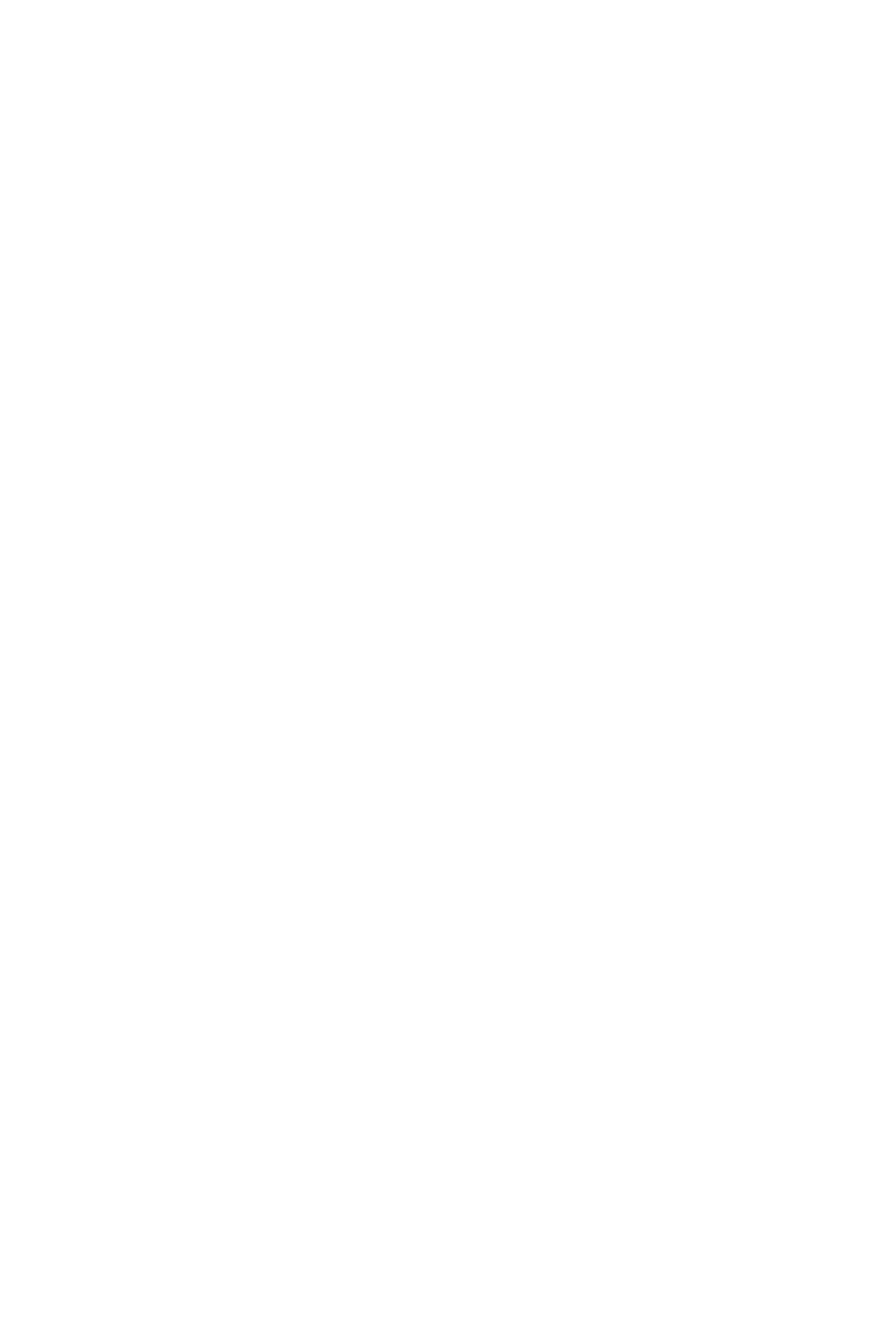
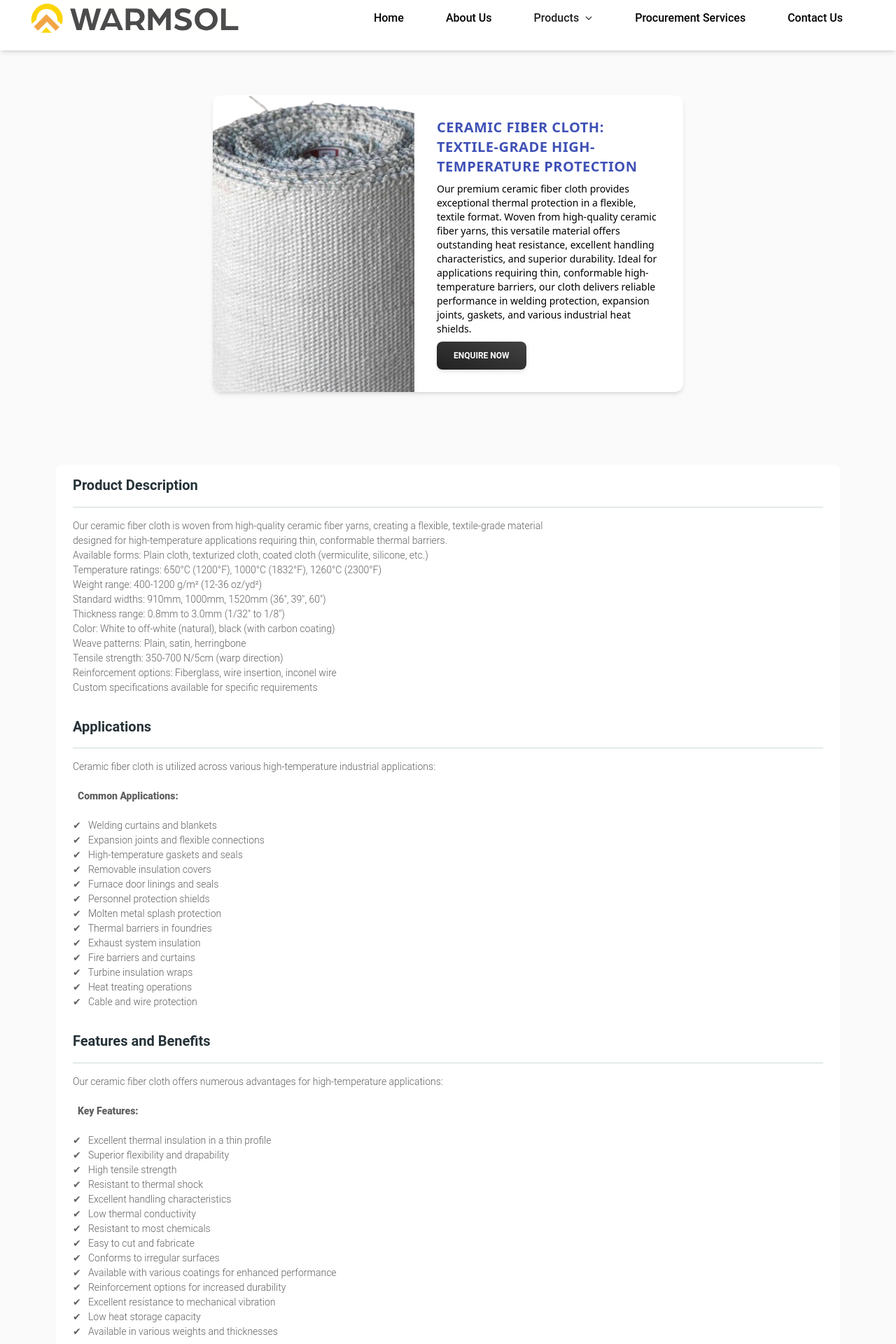
Before and after one commit to warmsolindus/warmsolIndusWeb, a React (Vite) app: page /refractory-materials/ceramic-fiber-cloth in a window 1280 px wide. Shown: the part 20-1940 px from the top of the page at 70% size. Before the commit the page ends 800 px from the top, so only its background shows below. Built offline with nearby package versions, Linux system fonts and the light colour scheme; the HTML template or start-up script is replaced by a standard one.

Commit message:
Navbar update with Refractory CFB,CFW,CFBd,CFC

```diff
--- a/src/components/Navbar.jsx
+++ b/src/components/Navbar.jsx
@@ -137,6 +137,22 @@ const insAndCladAccessory = [
   },
 ];
 const refractoryMaterials = [
+  {
+    title: "Ceramic Fiber Blanket",
+    path: "/refractory-materials/ceramic-fiber-blanket"
+  },
+  {
+    title: "Ceramic Fiber Wool",
+    path: "/refractory-materials/ceramic-fiber-wool",
+  },
+  {
+    title: "Ceramic Fiber Board",
+    path: "/refractory-materials/ceramic-fiber-board",
+  },
+  {
+    title: "Ceramic Fiber Cloth",
+    path: "/refractory-materials/ceramic-fiber-cloth",
+  },
   {
     title: "Refractory Bricks",
     path: "/refractory-materials/refractory-bricks"
--- a/src/data/refractoryMaterials.js
+++ b/src/data/refractoryMaterials.js
@@ -17,6 +17,12 @@ const refractoryMaterials = [
     title: "Ceramic Fiber Board",
     subTitle:"ceramic fiber boards provide exceptional thermal insulation for high-temperature applications. Engineered for durability and performance, these lightweight, rigid boards offer excellent thermal stability, low thermal conductivity, and superior resistance to thermal shock.",
     links: "/refractory-materials/ceramic-fiber-board",
+  },
+  {
+    imgUrl: "/images/CFcloth.png",
+    title: "Ceramic Fiber Cloth",
+    subTitle:"ceramic fiber cloth provides exceptional thermal protection in a flexible, textile format. Woven from high-quality ceramic fiber yarns, this versatile material offers outstanding heat resistance, excellent handling characteristics, and superior durability.",
+    links: "/refractory-materials/ceramic-fiber-cloth",
   },
   {
     imgUrl: "/images/refractoryBricks.png",
--- /dev/null
+++ b/src/pages/products/CeramicFiberCloth.jsx
@@ -0,0 +1,172 @@
+"use client"
+
+import React, { useEffect } from "react"
+import { Button, Accordion, AccordionHeader, AccordionBody } from "@material-tailwind/react"
+import NavigationbarWithDropdownMultilevelMenu from "../../components/Navbar"
+import FooterWithSitemap from "../../components/Footer"
+import { motion } from "framer-motion"
+
+export default function CeramicFiberCloth() {
+  useEffect(() => {
+    window.scrollTo(0, 0)
+  }, [])
+
+  const [openAcc1, setOpenAcc1] = React.useState(true)
+  const [openAcc2, setOpenAcc2] = React.useState(true)
+  const [openAcc3, setOpenAcc3] = React.useState(true)
+
+  const handleOpenAcc1 = () => setOpenAcc1((cur) => !cur)
+  const handleOpenAcc2 = () => setOpenAcc2((cur) => !cur)
+  const handleOpenAcc3 = () => setOpenAcc3((cur) => !cur)
+
+  // Animation variants
+  const fadeIn = {
+    hidden: { opacity: 0, y: 20 },
+    visible: {
+      opacity: 1,
+      y: 0,
+      transition: { duration: 0.6 },
+    },
+  }
+
+  const staggerContainer = {
+    hidden: { opacity: 0 },
+    visible: {
+      opacity: 1,
+      transition: {
+        staggerChildren: 0.2,
+      },
+    },
+  }
+
+  return (
+    <div className="bg-gray-50">
+      <NavigationbarWithDropdownMultilevelMenu />
+
+      <motion.div initial="hidden" animate="visible" variants={staggerContainer} className="container mx-auto py-8">
+        <motion.div
+          variants={fadeIn}
+          className="max-w-md mx-auto my-8 bg-white rounded-xl shadow-md overflow-hidden md:max-w-2xl"
+        >
+          <div className="md:flex">
+            <div className="md:shrink-0">
+              <motion.img
+                whileHover={{ scale: 1.05 }}
+                transition={{ duration: 0.7 }}
+                className="h-72 w-full object-cover md:h-full md:w-72"
+                src="/images/CFcloth.png?height=288&width=288"
+                alt="Ceramic Fiber Cloth"
+              />
+            </div>
+            <div className="p-8">
+              <motion.div
+                initial={{ x: -20, opacity: 0 }}
+                animate={{ x: 0, opacity: 1 }}
+                transition={{ delay: 0.3, duration: 0.5 }}
+                className="uppercase tracking-wide text-xl text-indigo-500 font-extrabold"
+              >
+                Ceramic Fiber Cloth: Textile-Grade High-Temperature Protection
+              </motion.div>
+              <motion.p
+                initial={{ opacity: 0 }}
+                animate={{ opacity: 1 }}
+                transition={{ delay: 0.5, duration: 0.5 }}
+                className="my-2 text-sm text-slate-500"
+              >
+                Our premium ceramic fiber cloth provides exceptional thermal protection in a flexible, textile format.
+                Woven from high-quality ceramic fiber yarns, this versatile material offers outstanding heat resistance,
+                excellent handling characteristics, and superior durability. Ideal for applications requiring thin,
+                conformable high-temperature barriers, our cloth delivers reliable performance in welding protection,
+                expansion joints, gaskets, and various industrial heat shields.
+              </motion.p>
+              <motion.div whileHover={{ scale: 1.05 }} whileTap={{ scale: 0.95 }}>
+                <Button href="#" className="" variant="gradient">
+                  Enquire Now
+                </Button>
+              </motion.div>
+            </div>
+          </div>
+        </motion.div>
+      </motion.div>
+
+      <motion.div
+        variants={fadeIn}
+        initial="hidden"
+        whileInView="visible"
+        viewport={{ once: true }}
+        className="mx-6 md:mx-20 my-10 px-6 bg-white rounded-lg"
+      >
+        <Accordion open={openAcc1}>
+          <AccordionHeader onClick={handleOpenAcc1}>Product Description</AccordionHeader>
+          <AccordionBody className="max-w-[700px]">
+            Our ceramic fiber cloth is woven from high-quality ceramic fiber yarns, creating a flexible, textile-grade
+            material designed for high-temperature applications requiring thin, conformable thermal barriers.
+            <h5>Available forms: Plain cloth, texturized cloth, coated cloth (vermiculite, silicone, etc.)</h5>
+            <h5>Temperature ratings: 650°C (1200°F), 1000°C (1832°F), 1260°C (2300°F)</h5>
+            <h5>Weight range: 400-1200 g/m² (12-36 oz/yd²)</h5>
+            <h5>Standard widths: 910mm, 1000mm, 1520mm (36", 39", 60")</h5>
+            <h5>Thickness range: 0.8mm to 3.0mm (1/32" to 1/8")</h5>
+            <h5>Color: White to off-white (natural), black (with carbon coating)</h5>
+            <h5>Weave patterns: Plain, satin, herringbone</h5>
+            <h5>Tensile strength: 350-700 N/5cm (warp direction)</h5>
+            <h5>Reinforcement options: Fiberglass, wire insertion, inconel wire</h5>
+            Custom specifications available for specific requirements
+          </AccordionBody>
+        </Accordion>
+        <Accordion open={openAcc2}>
+          <AccordionHeader onClick={handleOpenAcc2}>Applications</AccordionHeader>
+          <AccordionBody>
+            Ceramic fiber cloth is utilized across various high-temperature industrial applications:
+            <ul>
+              <li> &nbsp;</li>
+              <li className="font-extrabold"> &nbsp; Common Applications:</li>
+              <li> &nbsp; </li>
+              <li>&#10004; &nbsp; Welding curtains and blankets</li>
+              <li>&#10004; &nbsp; Expansion joints and flexible connections</li>
+              <li>&#10004; &nbsp; High-temperature gaskets and seals</li>
+              <li>&#10004; &nbsp; Removable insulation covers</li>
+              <li>&#10004; &nbsp; Furnace door linings and seals</li>
+              <li>&#10004; &nbsp; Personnel protection shields</li>
+              <li>&#10004; &nbsp; Molten metal splash protection</li>
+              <li>&#10004; &nbsp; Thermal barriers in foundries</li>
+              <li>&#10004; &nbsp; Exhaust system insulation</li>
+              <li>&#10004; &nbsp; Fire barriers and curtains</li>
+              <li>&#10004; &nbsp; Turbine insulation wraps</li>
+              <li>&#10004; &nbsp; Heat treating operations</li>
+              <li>&#10004; &nbsp; Cable and wire protection</li>
+            </ul>
+          </AccordionBody>
+        </Accordion>
+        <Accordion open={openAcc3}>
+          <AccordionHeader onClick={handleOpenAcc3}>Features and Benefits</AccordionHeader>
+          <AccordionBody>
+            Our ceramic fiber cloth offers numerous advantages for high-temperature applications:
+            <ul>
+              <li> &nbsp;</li>
+              <li className="font-extrabold"> &nbsp; Key Features:</li>
+              <li> &nbsp; </li>
+              <li>&#10004; &nbsp; Excellent thermal insulation in a thin profile</li>
+              <li>&#10004; &nbsp; Superior flexibility and drapability</li>
+              <li>&#10004; &nbsp; High tensile strength</li>
+              <li>&#10004; &nbsp; Resistant to thermal shock</li>
+              <li>&#10004; &nbsp; Excellent handling characteristics</li>
+              <li>&#10004; &nbsp; Low thermal conductivity</li>
+              <li>&#10004; &nbsp; Resistant to most chemicals</li>
+              <li>&#10004; &nbsp; Easy to cut and fabricate</li>
+              <li>&#10004; &nbsp; Conforms to irregular surfaces</li>
+              <li>&#10004; &nbsp; Available with various coatings for enhanced performance</li>
+              <li>&#10004; &nbsp; Reinforcement options for increased durability</li>
+              <li>&#10004; &nbsp; Excellent resistance to mechanical vibration</li>
+              <li>&#10004; &nbsp; Low heat storage capacity</li>
+              <li>&#10004; &nbsp; Available in various weights and thicknesses</li>
+            </ul>
+          </AccordionBody>
+        </Accordion>
+      </motion.div>
+
+      <div>
+        <FooterWithSitemap />
+      </div>
+    </div>
+  )
+}
--- a/src/routes/UserRoute.jsx
+++ b/src/routes/UserRoute.jsx
@@ -41,6 +41,7 @@ import Mortar from "../pages/products/Mortar";
 import RefCFB from "../pages/products/RefCFB";
 import CeramicFiberWool from "../pages/products/CeramicFiberWool";
 import CeramicFiberBoard from "../pages/products/CeramicFiberBoard";
+import CeramicFiberCloth from "../pages/products/CeramicFiberCloth";
 
 export default function UserRoute() {
   return (
@@ -85,8 +86,9 @@ export default function UserRoute() {
       <Route path="/refractory-materials/refractory-castables" element={<RefractoryCastables />} />
       <Route path="/refractory-materials/mortar" element={<Mortar />} />
       <Route path="/refractory-materials/ceramic-fiber-blanket" element={<RefCFB />} />
-      <Route path="/refractory-materials/ceramic-fiber-wool" element={<CeramicFiberWool />} />\
+      <Route path="/refractory-materials/ceramic-fiber-wool" element={<CeramicFiberWool />} />
       <Route path="/refractory-materials/ceramic-fiber-board" element={<CeramicFiberBoard />} />
+      <Route path="/refractory-materials/ceramic-fiber-cloth" element={<CeramicFiberCloth />} />
 
 
       <Route path="/product-info" element={<ProductInfo />} />
```
Also changed, not shown: public/images/CFcloth.png (added).
